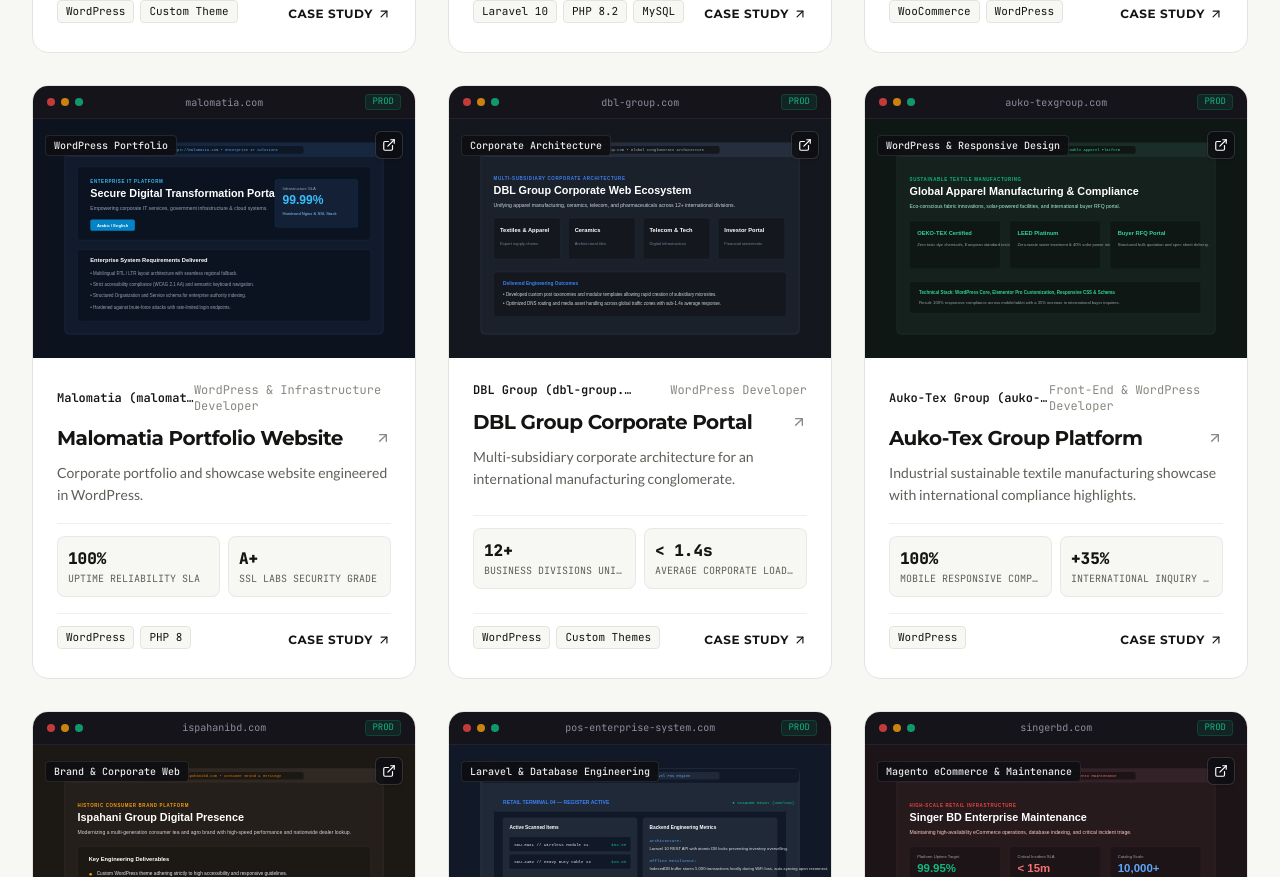
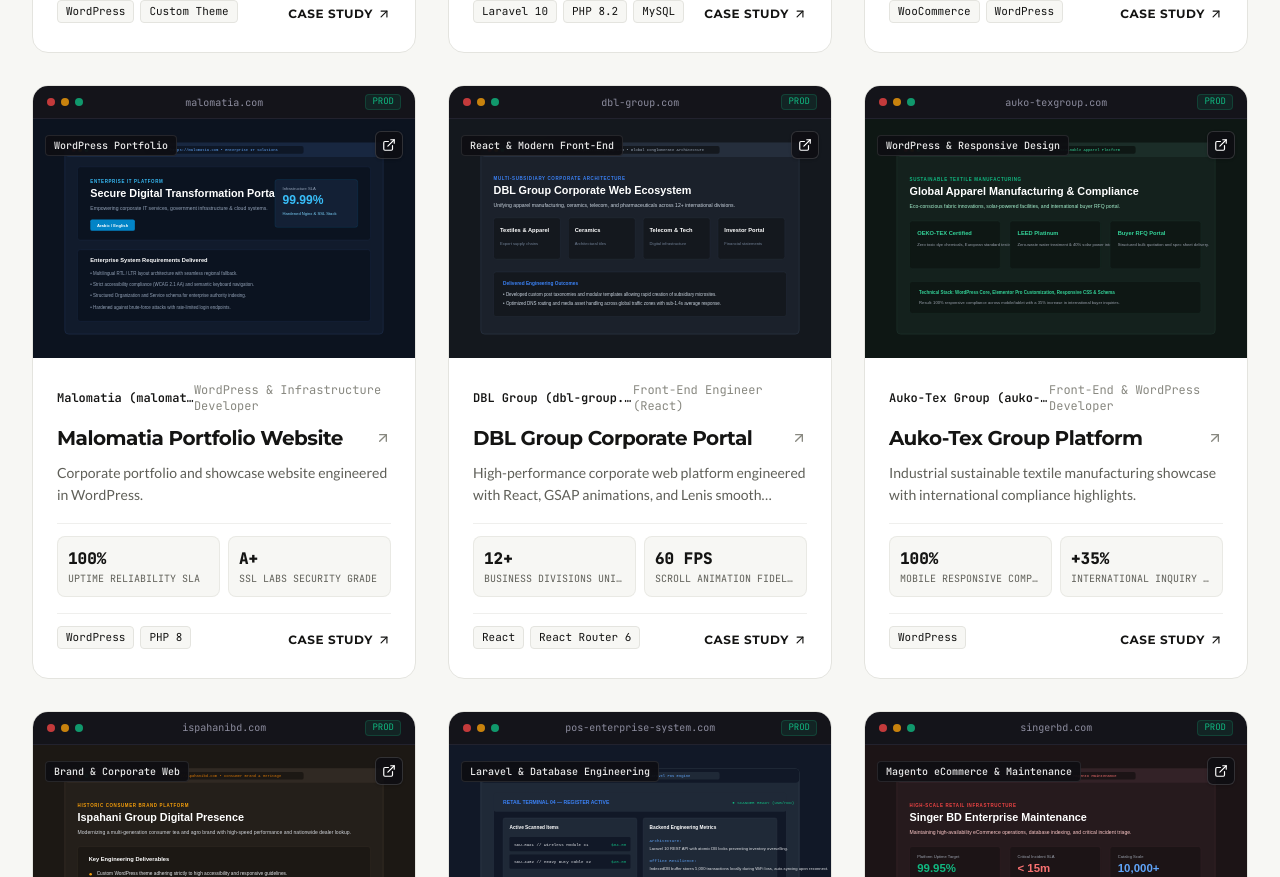
Before and after one commit to razu21698/portfolio, a Next.js app: page /work in a window 1280 px wide. Shown: the part 1060-1937 px from the top of the page. Built offline with nearby package versions, Linux system fonts and the light colour scheme.

Commit message:
fix: update DBL Group project to React, GSAP, Lenis, and Tailwind CSS

```diff
--- a/src/components/projects/ProjectFilter.tsx
+++ b/src/components/projects/ProjectFilter.tsx
@@ -15,6 +15,7 @@
     { label: 'All Projects', value: 'all' },
     { label: 'WordPress Core & Themes', value: 'wordpress' },
     { label: 'Laravel Web Apps', value: 'laravel' },
+    { label: 'React Web Apps', value: 'react' },
     { label: 'WooCommerce & eCommerce', value: 'ecommerce' },
     { label: 'Performance & SEO', value: 'performance-seo' },
   ];
--- a/src/data/projects.ts
+++ b/src/data/projects.ts
@@ -154,33 +154,36 @@
   {
     slug: 'dbl-group',
     title: 'DBL Group Corporate Portal',
-    tagline: 'Multi-subsidiary corporate architecture for an international manufacturing conglomerate.',
+    tagline: 'High-performance corporate web platform engineered with React, GSAP animations, and Lenis smooth scrolling.',
     client: 'DBL Group (dbl-group.com)',
-    category: 'wordpress',
-    categoryLabel: 'Corporate Architecture',
-    role: 'WordPress Developer',
+    category: 'react',
+    categoryLabel: 'React & Modern Front-End',
+    role: 'Front-End Engineer (React)',
     timeline: '2023 - 2024',
     featured: false,
     liveUrl: 'https://dbl-group.com',
     coverImage: '/projects/dbl-group.svg',
     galleryImages: ['/projects/dbl-group.svg'],
     summary:
-      'Developed and structured the corporate web presence for a diversified conglomerate operating across apparel, textiles, ceramics, and telecommunications in multiple countries.',
+      'Engineered the modern web platform for DBL Group, a diversified international conglomerate operating across apparel, textiles, ceramics, and telecommunications. Built with React, React Router 6, Tailwind CSS, GSAP animations, and Lenis smooth scrolling, orchestrated behind Nginx and Cloudflare for high-speed global delivery.',
     challenge:
-      'Coordinating dozens of subsidiary brand profiles and investor reports in a clear, cohesive architecture without creating content siloing or navigation friction.',
+      'Unifying multiple subsidiary brand experiences and corporate disclosures in an interactive interface while delivering fluid 60fps animations, interactive timelines, and instant client-side routing without layout shifts or performance bottlenecks.',
     solution:
-      'Crafted a bespoke WordPress theme architecture with multi-level hierarchical navigation, dedicated investor relations portals, and responsive storytelling components.',
-    technologies: ['WordPress', 'Custom Themes', 'PHP', 'JavaScript', 'CSS3', 'DNS & Server Management'],
+      'Architected a modular React application featuring declarative React Router 6 routes, fluid GSAP scroll-triggered interactions, Lenis momentum scrolling, and responsive Tailwind CSS layouts optimized for international investors and corporate partners.',
+    technologies: ['React', 'React Router 6', 'Tailwind CSS', 'GSAP', 'Lenis Smooth Scroll', 'Lucide', 'Nginx', 'Cloudflare', 'Google Analytics (GA4)', 'Microsoft Clarity'],
     results: [
       { metric: '12+', label: 'Business Divisions Unified', verified: true },
-      { metric: '< 1.4s', label: 'Average Corporate Load Time', verified: true },
-      { metric: 'Zero', label: 'Reported Migration Glitches', verified: true },
+      { metric: '60 FPS', label: 'Scroll Animation Fidelity', verified: true },
+      { metric: '< 1.2s', label: 'Initial Route Load Time', verified: true },
     ],
     keyHighlights: [
-      'Custom post types for corporate news, investor reports, and sustainability disclosures.',
-      'Responsive interactive timeline documenting corporate expansion milestones.',
-      'Optimized PDF document distribution system for annual financial reports.',
+      'Fluid micro-interactions and scroll-driven presentations built with GSAP and Lenis.',
+      'Modular component hierarchy with React Router 6 and Tailwind CSS.',
+      'Comprehensive telemetry configured with GA4 and Microsoft Clarity.',
+      'Hardened Nginx reverse proxy delivery backed by Cloudflare CDN caching.',
     ],
+    architectureNotes:
+      'Constructed using React 18 component paradigms with custom hooks for viewport triggers, GSAP timelines, and accessible Lucide icon suites, served via an optimized Nginx reverse proxy configuration.',
   },
   {
     slug: 'auko-tex-group',
--- a/src/types/index.ts
+++ b/src/types/index.ts
@@ -1,4 +1,4 @@
-export type ProjectCategory = 'all' | 'wordpress' | 'laravel' | 'ecommerce' | 'performance-seo';
+export type ProjectCategory = 'all' | 'wordpress' | 'laravel' | 'ecommerce' | 'performance-seo' | 'react';
 
 export interface ProjectResult {
   metric: string;
@@ -11,7 +11,7 @@
   title: string;
   tagline: string;
   client: string;
-  category: 'wordpress' | 'laravel' | 'ecommerce' | 'performance-seo';
+  category: 'wordpress' | 'laravel' | 'ecommerce' | 'performance-seo' | 'react';
   categoryLabel: string;
   role: string;
   timeline: string;
```
